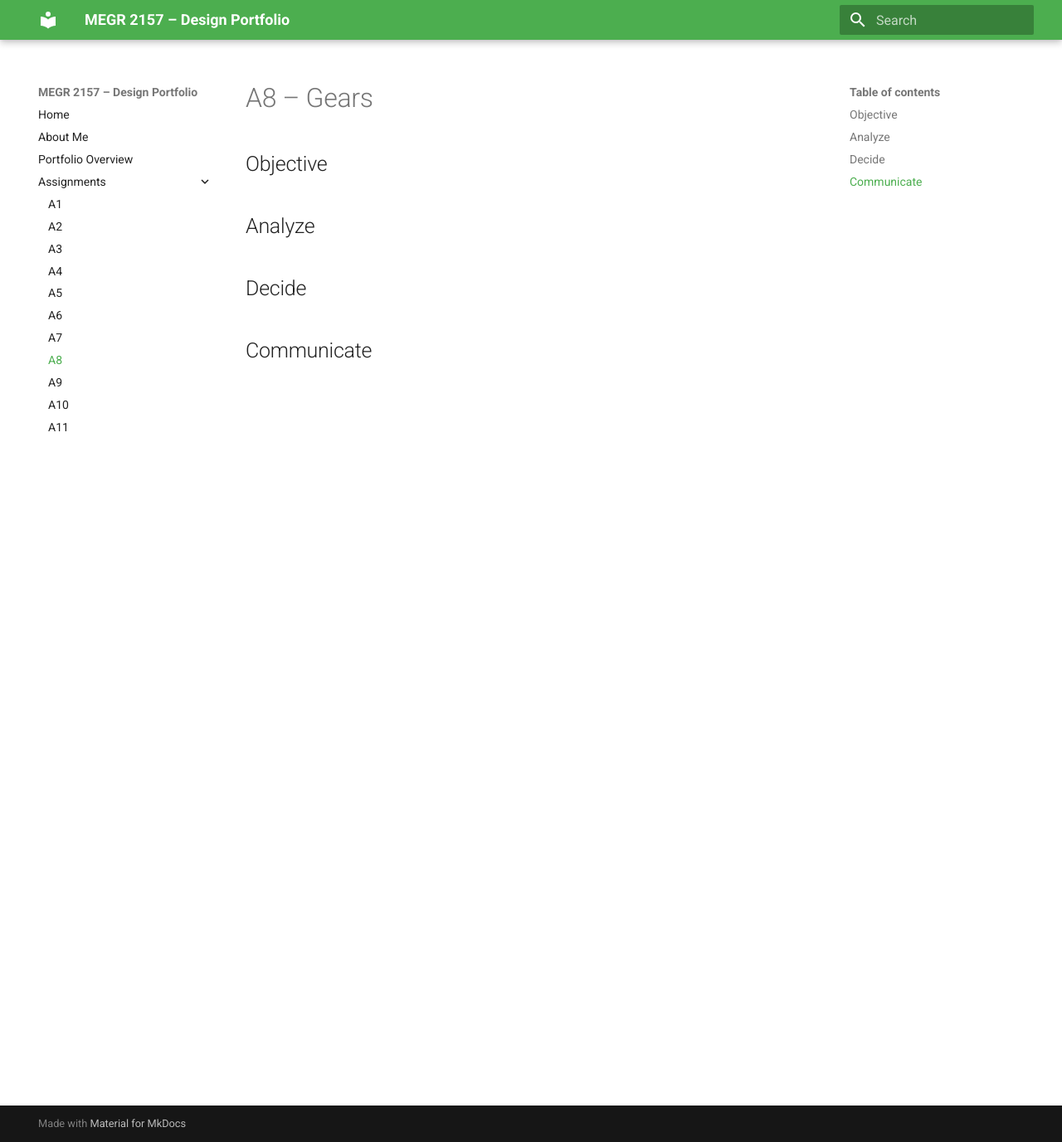
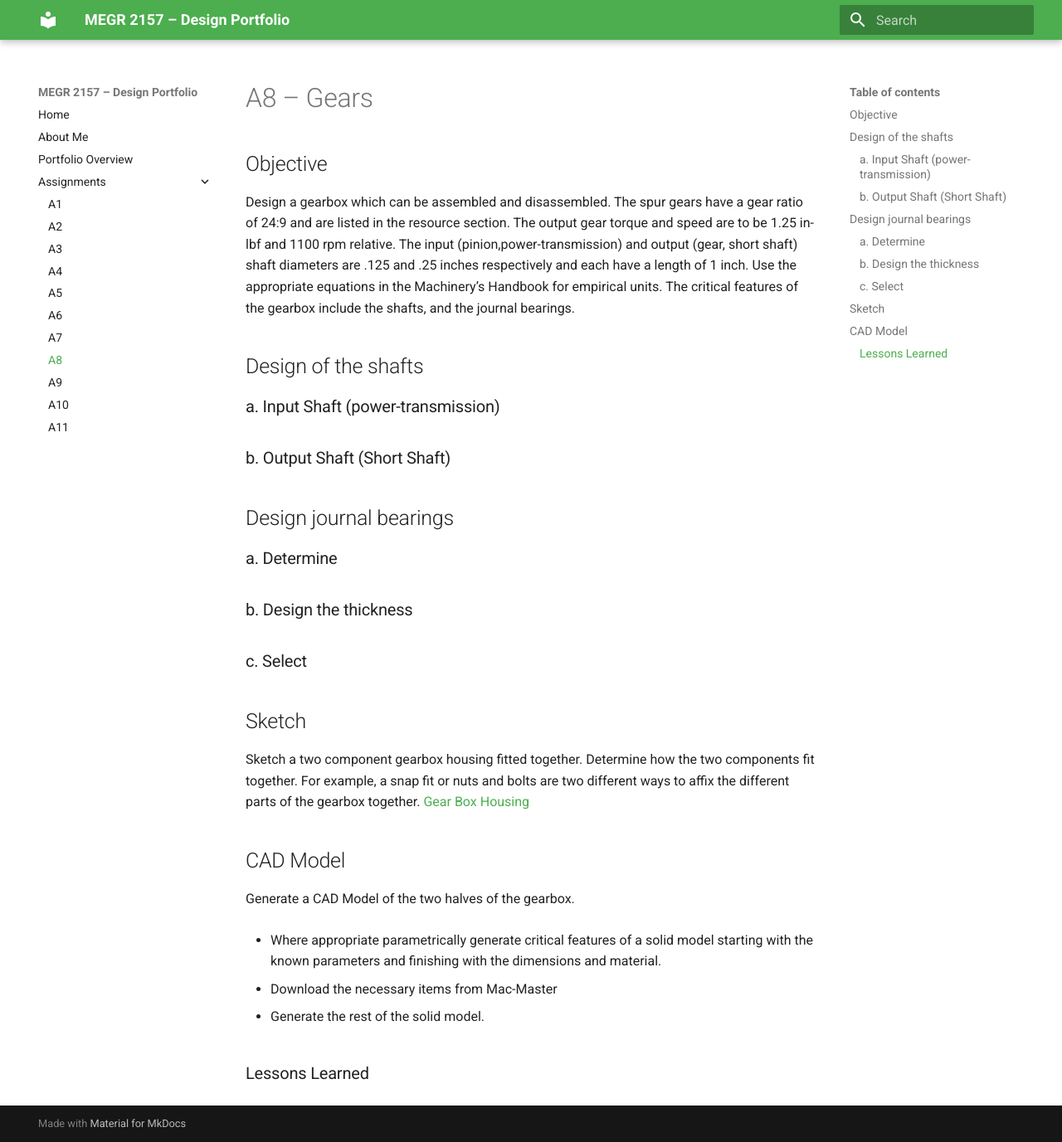
Before and after one commit to CandyVas/megr2157-portfolio, an MkDocs documentation site: the page built from docs/assignments/A08/index.md, in a window 1280 px wide and 1377 px high. Shown: the whole window at 83% size. Built offline with MkDocs 1.6.1 and Material for MkDocs 9.7.7, drawn with Linux system fonts in a browser that asks for light colours.

Commit message:
Expand A8 assignment with design and CAD details
Added sections for shaft design, journal bearings, gearbox sketch, CAD model, and lessons learned.

```diff
--- a/docs/assignments/A08/index.md
+++ b/docs/assignments/A08/index.md
@@ -1,12 +1,33 @@
 # A8 – Gears
 
 ## Objective
+Design a gearbox which can be assembled and disassembled. The spur gears have a gear ratio of 24:9 and are listed in the resource section. The output gear torque and speed are to be 1.25 in-lbf and 1100 rpm relative. The input (pinion,power-transmission) and output (gear, short shaft) shaft diameters are .125 and .25 inches respectively and each have a length of 1 inch. Use the appropriate equations in the Machinery’s Handbook for empirical units. The critical features of the gearbox include the shafts, and the journal bearings.
 
+## Design of the shafts
 
-## Analyze
+### a. Input Shaft (power-transmission)
 
+### b. Output Shaft (Short Shaft)
 
-## Decide
+## Design journal bearings
 
+### a. Determine
 
-## Communicate
+### b. Design the thickness
+
+### c. Select
+
+## Sketch
+
+Sketch a two component gearbox housing fitted together. Determine how the two components fit together. For example, a snap fit or nuts and bolts are two different ways to affix the different parts of the gearbox together. [Gear Box Housing](https://www.google.com/search?q=gearbox+housing&rlz=1C1GCEA_enUS1118US1119&udm=2)
+
+## CAD Model
+ Generate a CAD Model of the two halves of the gearbox.
+
++ Where appropriate parametrically generate critical features of a solid model starting with the known parameters and finishing with the dimensions and material.
+
++ Download the necessary items from Mac-Master
+
++ Generate the rest of the solid model.
+
+### Lessons Learned
```
